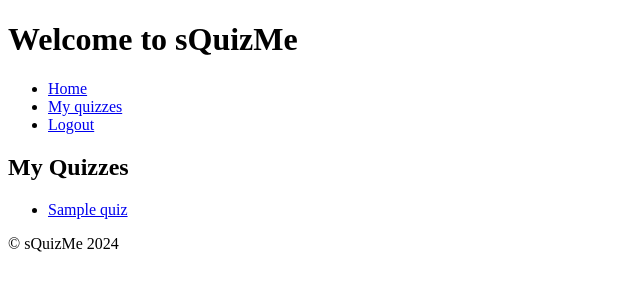
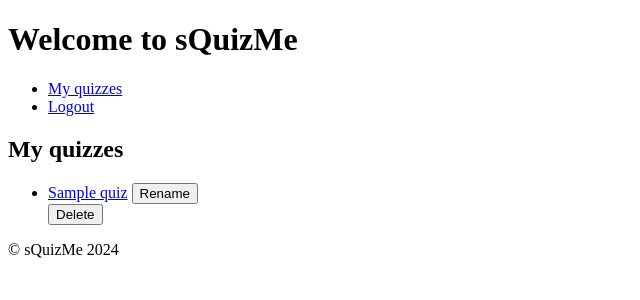
Before and after one commit to KrasAlena/sQuizMe, a Flask app: page /my_quizzes in a window 1280 px wide. Shown: the top 300 px of the page, without its empty margins (0-640 px from the left). Run offline with Flask 3, Linux system fonts and the light colour scheme; a user stored in the database is signed in; tables that the repository leaves empty hold one stand-in row (values such as "Sample post"); some libraries are stand-ins or nearby versions.

Commit message:
quiz deleting and renaming

```diff
--- a/project_profile/forms.py
+++ b/project_profile/forms.py
@@ -24,15 +24,10 @@ class QuizForm(FlaskForm):
     generate_button = SubmitField('Generate')
 
 
-# class AnswerForm(FlaskForm):
-#     answers = RadioField('Choose the correct answer', choices=[], coerce=int, validators=[DataRequired()])
-#     submit = SubmitField('Next Question')
-
 class AnswerForm(FlaskForm):
     submit = SubmitField('Finish')
 
 
-# Вам также нужно будет динамически создавать RadioField в зависимости от количества вопросов в квизе
 def create_answer_form(num_questions):
     class DynamicAnswerForm(FlaskForm):
         pass
--- a/project_profile/models.py
+++ b/project_profile/models.py
@@ -1,6 +1,5 @@
 from project_profile import db, login_manager
 from flask_login import UserMixin
-from datetime import datetime
 
 
 @login_manager.user_loader
@@ -36,7 +35,7 @@ class Question(db.Model):
     id = db.Column(db.Integer, primary_key=True)
     question_text = db.Column(db.Text, nullable=False)
     quiz_id = db.Column(db.Integer, db.ForeignKey('quiz.id'), nullable=False)
-    answers = db.relationship('Answer', backref='question', lazy=True)
+    answers = db.relationship('Answer', cascade='all, delete-orphan', backref='question', lazy=True)
     # correct_answer_id = db.Column(db.Integer, db.ForeignKey('answer.id'))
 
     def __repr__(self):
--- a/project_profile/routes.py
+++ b/project_profile/routes.py
@@ -230,6 +230,44 @@ def my_quizzes():
     return render_template('my_quizzes.html', quizzes=quizzes)
 
 
+@app.route('/rename_quiz/<int:quiz_id>', methods=['POST'])
+@login_required
+def rename_quiz(quiz_id):
+    quiz = Quiz.query.get_or_404(quiz_id)
+
+    if quiz.author != current_user:
+        flash('You are not authorized to rename this quiz.', 'danger')
+        return redirect(url_for('my_quizzes'))
+
+    new_name = request.form.get('new_name')
+    if new_name:
+        quiz.name = new_name
+        db.session.commit()
+        flash(f'Quiz "{quiz.name}" renamed successfully!', 'success')
+    else:
+        flash('Invalid new name provided.', 'danger')
+
+    return redirect(url_for('my_quizzes'))
+
+
+@app.route('/delete_quiz/<int:quiz_id>', methods=['POST'])
+@login_required
+def delete_quiz(quiz_id):
+    quiz = Quiz.query.get_or_404(quiz_id)
+
+    if quiz.author != current_user:
+        flash('You are not authorized to delete this quiz.', 'danger')
+        return redirect(url_for('my_quizzes'))
+
+
+    Question.query.filter_by(quiz_id=quiz.id).delete()
+    db.session.delete(quiz)
+    db.session.commit()
+
+    flash('Quiz deleted successfully!', 'success')
+    return redirect(url_for('my_quizzes'))
+
+
 @app.route('/logout')
 @login_required
 def logout():
--- a/project_profile/templates/base.html
+++ b/project_profile/templates/base.html
@@ -11,9 +11,11 @@
         <h1>Welcome to sQuizMe</h1>
         <nav>
             <ul>
-                <li><a href="{{ url_for('index') }}">Home</a></li>
+<!--                <li><a href="{{ url_for('index') }}">Home</a></li>-->
+                {% if current_user.is_authenticated %}
                 <li><a href="{{ url_for('my_quizzes') }}">My quizzes</a></li>
                 <li><a href="{{ url_for('logout') }}">Logout</a></li>
+                {% endif %}
             </ul>
         </nav>
     </header>
--- a/project_profile/templates/my_quizzes.html
+++ b/project_profile/templates/my_quizzes.html
@@ -1,15 +1,40 @@
+
 {% extends 'base.html' %}
 
 {% block content %}
-  <h2>My Quizzes</h2>
+  <h2>My quizzes</h2>
 
-  {% if quizzes %}
-    <ul>
-      {% for quiz in quizzes %}
-        <li><a href="{{ url_for('quiz', quiz_id=quiz.id) }}">{{ quiz.name }}</a></li>
-      {% endfor %}
-    </ul>
-  {% else %}
-    <p>No quizzes found.</p>
-  {% endif %}
+  <ul>
+    {% for quiz in quizzes %}
+      <li>
+        <a href="{{ url_for('quiz', quiz_id=quiz.id) }}">{{ quiz.name }}</a>
+<!--        <form action="{{ url_for('rename_quiz', quiz_id=quiz.id) }}" method="post" style="display: inline;">-->
+<!--          <input type="text" name="new_name" placeholder="Enter new name" required>-->
+<!--          <button type="submit">Rename</button>-->
+<!--        </form>-->
+        <button class="rename-btn">Rename</button>
+        <form method="POST" action="{{ url_for('delete_quiz', quiz_id=quiz.id) }}" onsubmit="return confirm('Are you sure you want to delete this quiz?')">
+          <button type="submit" class="btn btn-danger">Delete</button>
+        </form>
+        <form action="{{ url_for('rename_quiz', quiz_id=quiz.id) }}" method="post" class="rename-form" style="display: none;">
+          <input type="text" name="new_name" placeholder="Enter new name" required>
+          <button type="submit">Confirm</button>
+        </form>
+      </li>
+    {% endfor %}
+  </ul>
+
+  <script>
+    document.addEventListener('DOMContentLoaded', function() {
+      const renameBtns = document.querySelectorAll('.rename-btn');
+      renameBtns.forEach(btn => {
+        btn.addEventListener('click', function() {
+          const parentLi = this.parentElement;
+          const renameForm = parentLi.querySelector('.rename-form');
+          renameForm.style.display = 'block';
+          this.style.display = 'none';
+        });
+      });
+    });
+  </script>
 {% endblock %}
```
